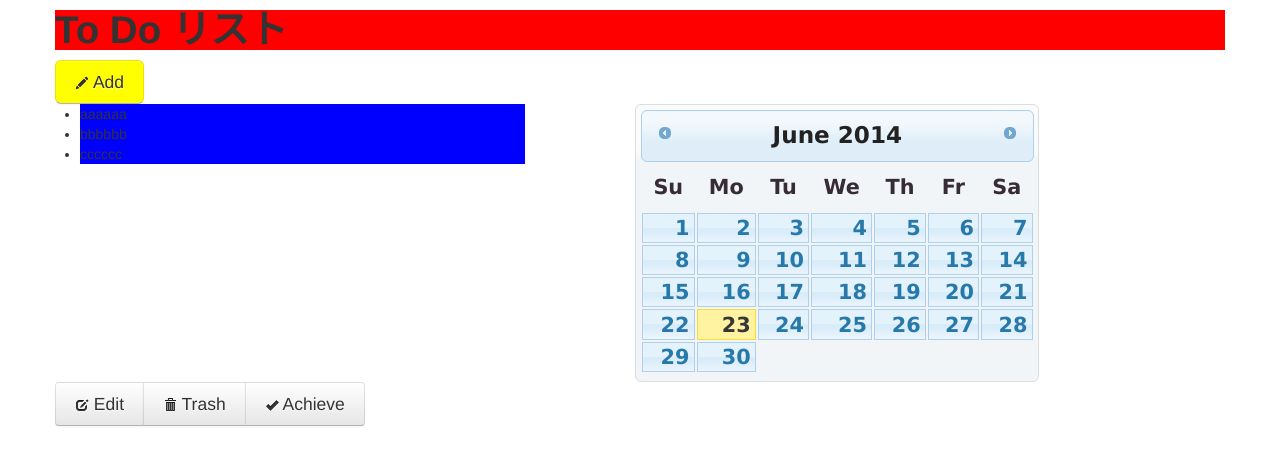
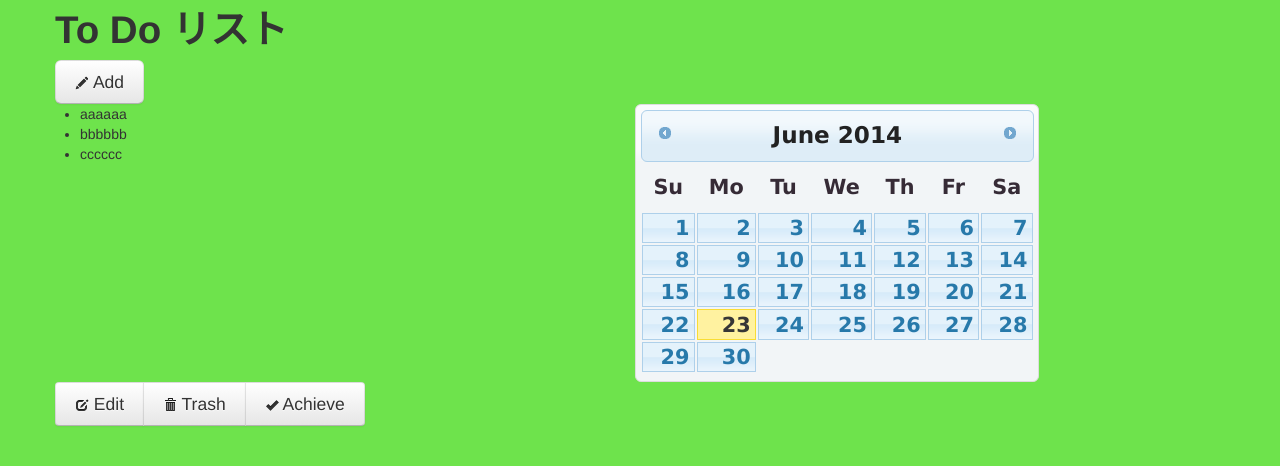
Before and after one commit to XMLPro/Webgroup, a PHP site: page /index.html in a window 1280 px wide. Shown: the top 466 px of the page. Run offline with PHP 8.4, Linux system fonts and the light colour scheme.

Commit message:
application04

```diff
--- a/css/layout.css
+++ b/css/layout.css
@@ -1,7 +1,7 @@
-h1{
-	background: red;
+body{
+	background-color: rgba(49, 216, 0, 0.7);
 }
 
-li{
-	background: blue;
+#editTask{
+	 margin-top: 8%;
 }
--- a/index.html
+++ b/index.html
@@ -16,8 +16,10 @@
   </head>
   <body>
   	<div class="container">
+
+
     	<h1>To Do リスト</h1>
-    	<a class="btn btn-large" data-target="#addTask" role="button" data-toggle="modal" style="background: yellow; float: left;"><i class="icon-pencil"></i><span class="hidden-phone"> Add</span></a>
+    	<a class="btn btn-large" data-target="#addTask" role="button" data-toggle="modal" style="background: float: left;"><i class="icon-pencil"></i><span class="hidden-phone"> Add</span></a>
     	 <p class="visible-phone" style="float: right; padding-right: 3%;">date:<input type="text" id="date"></p>
     </div>
     <div id="addTask"class="modal hide fade" style="margin-top: 8%">
@@ -33,7 +35,7 @@
     <a href="#" class="btn btn-primary" id="create">Save task</a>
   </div>
 </div>
-    <div id="editTask"class="modal hide fade" style="margin-top: 8%">
+    <div id="editTask"class="modal hide fade">
   <div class="modal-header">
     <button type="button" class="close" data-dismiss="modal" aria-hidden="true">&times;</button>
     <h3>edit task</h3>
@@ -58,7 +60,7 @@
   			<div class="span7">
   				<div id="datepicker" class="hidden-phone" style="font-size: 150%; padding-left: 12%;"></div>
   			</div>
-		</div>
+
 	</div>
 	<div class="container">
 		<div class="btn-group">
@@ -66,6 +68,7 @@
 			<a id="trash" class="btn btn-large" href="#"><i class="icon-trash"></i><span class="hidden-phone"> Trash</span></a>
 			<a id="achieve" class="btn btn-large" href="#"><i class="icon-ok"></i><span class="hidden-phone"> Achieve</span></a>
 		</div>
+		</div>
     </div>
 
 
```
